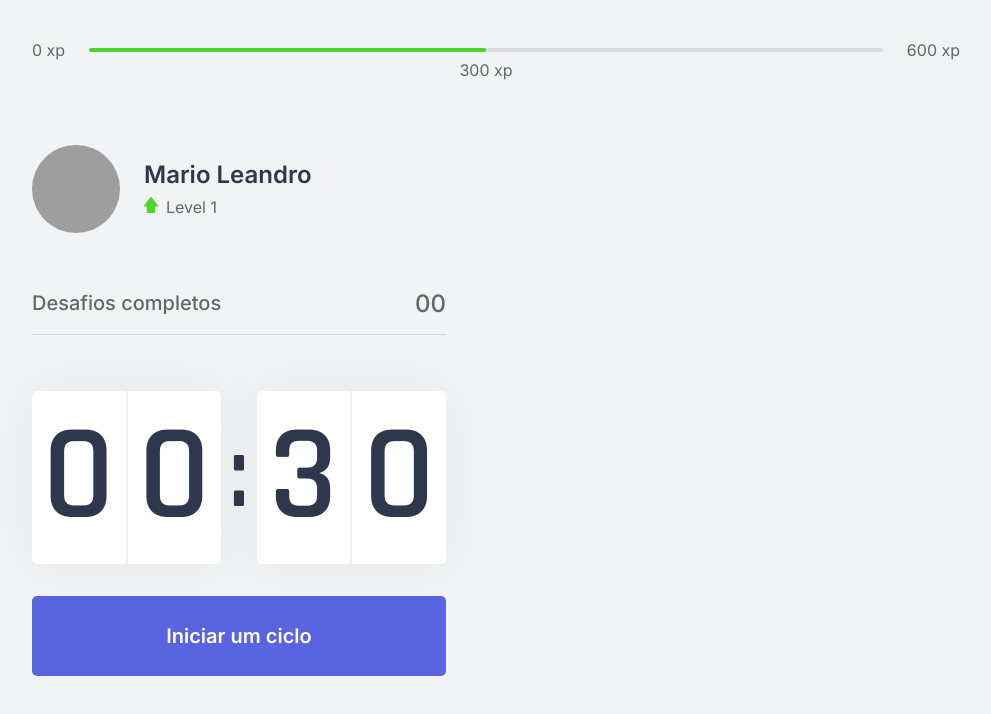
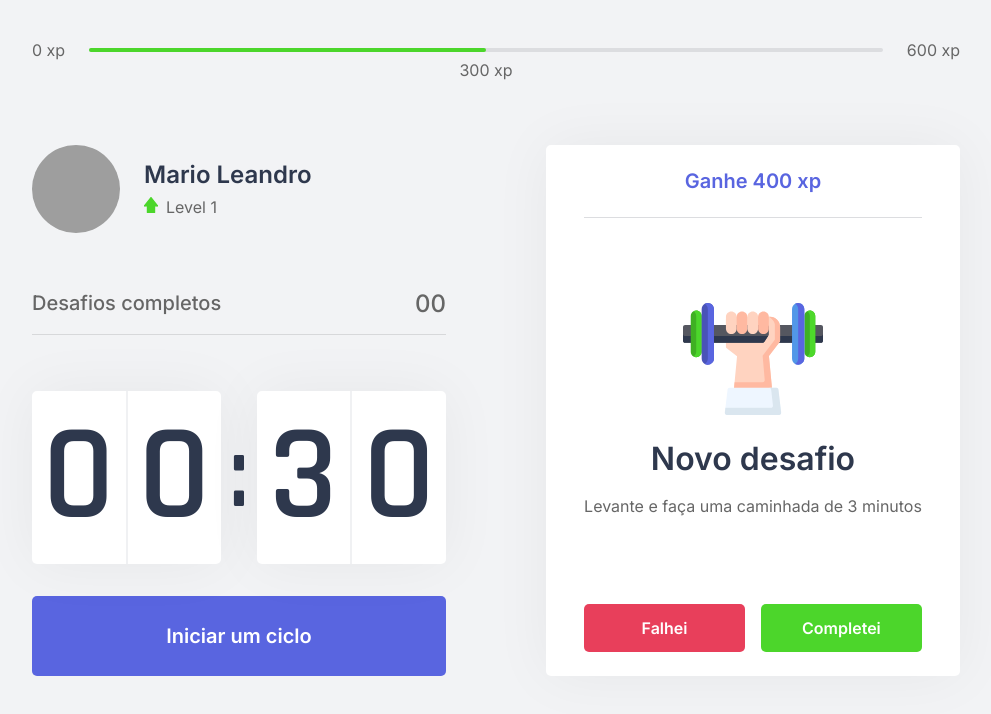
Before and after one commit to MarioLeandro/move.it, a Next.js app in the folder moveit-next/: page / in a window 1280 px wide. Shown: the top 714 px of the page, without its empty margins (144-1135 px from the left). Built offline with nearby package versions, Linux system fonts and the light colour scheme; grey boxes are pictures that could not be loaded.

Commit message:
feat: add component challenge box

```diff
--- /dev/null
+++ b/moveit-next/src/components/ChallengeBox.tsx
@@ -0,0 +1,41 @@
+import styles from '../styles/components/ChallengeBox.module.css';
+
+export function ChallengeBox () {
+    const hasActiveChallenge = true;
+
+    return (
+        <div className={styles.challengeBoxContainer}>
+            {hasActiveChallenge ? (
+                <div className={styles.challengeActive}>
+                    <header>Ganhe 400 xp</header>
+
+                    <main>
+                        <img src="icons/body.svg" alt=""/>
+                        <strong>Novo desafio</strong>
+                        <p>Levante e faça uma caminhada de 3 minutos</p>
+                    </main>
+
+                    <footer>
+                        <button type="button" className={styles.challengeFailedButton}>
+                            Falhei
+                        </button>
+                        <button type="button"  className={styles.challengeSucceededButton}>
+                            Completei
+                        </button>
+                    </footer>
+                </div>
+            ) : (
+                <div className={styles.challengeNotActive}>
+                <strong>Inicie um ciclo
+                    para receber desafios
+                </strong>
+                <p>
+                    <img src="icons/level-up.svg" alt="Level Up"/>
+                    Avance de level completando os desafios.
+                </p>
+            </div>
+            )}
+
+        </div>
+    );
+}
--- a/moveit-next/src/pages/index.tsx
+++ b/moveit-next/src/pages/index.tsx
@@ -4,6 +4,8 @@
 import { Profile } from "../components/Profile";
 import styles from '../styles/pages/Home.module.css';
 import Head from 'next/head';
+import React from "react";
+import { ChallengeBox } from "../components/ChallengeBox";
 
 export default function Home() {
   return (
@@ -18,7 +20,9 @@
           <CompletedChallenges/>
           <Countdown/>
         </div>
-        <div></div>
+        <div>
+          <ChallengeBox/>
+        </div>
       </section>
     </div>
   )
--- /dev/null
+++ b/moveit-next/src/styles/components/ChallengeBox.module.css
@@ -0,0 +1,103 @@
+.challengeBoxContainer {
+    height: 100%;
+
+    background: var(--white);
+    border-radius: 5px;
+    box-shadow: 0 0 60px rgba(0, 0, 0, 0.05);
+    padding: 1.5rem 2rem;
+
+    display: flex;
+    flex-direction: column;
+    align-items: center;
+    justify-content: center;
+    text-align: center;
+}
+
+.challengeNotActive {
+    display: flex;
+    flex-direction: column;
+    align-items: center;
+}
+
+.challengeNotActive strong {
+    font-size: 1.5rem;
+    font-weight: 500;
+    line-height: 1.4;
+}
+
+.challengeNotActive p {
+    display: flex;
+    flex-direction: column;
+    align-items: center;
+    line-height: 1.4;
+    max-width: 70%;
+    margin-top: 3rem;
+}
+
+.challengeNotActive p img{
+    margin-bottom: 1rem;
+}
+
+.challengeActive {
+    height: 100%;
+    display: flex;
+    flex-direction: column;
+}
+
+.challengeActive header{
+    color: var(--blue);
+    font-weight: 600;
+    font-size: 1.25rem;
+    padding: 0 2rem 1.5rem;
+    border-bottom: 1px solid var(--gray-line);
+}
+
+.challengeActive main{
+    flex: 1;
+    display: flex;
+    flex-direction: column;
+    align-items: center;
+    justify-content: center;
+}
+
+.challengeActive main strong{
+    font-weight: 600;
+    font-size: 2rem;
+    color: var(--title);
+    margin: 1.5rem 0 1rem;
+}
+
+.challengeActive main p{
+    line-height: 1.5;
+}
+
+.challengeActive footer {
+    display: grid;
+    grid-template-columns: 1fr 1fr;
+    gap: 1rem;
+}
+
+.challengeActive footer button {
+    height: 3rem;
+    display: flex;
+    align-items: center;
+    justify-content: center;
+    border: 0;
+    border-radius: 5px;
+    color: var(--white);
+    font-size: 1rem;
+    font-weight: 600;
+    transition: filter 0.2s;
+}
+
+.challengeActive footer button.challengeFailedButton {
+    background: var(--red);
+}
+
+.challengeActive footer button.challengeSucceededButton {
+    background: var(--green);
+}
+
+.challengeActive footer button:hover {
+    filter: brightness(0.9);
+}
```
